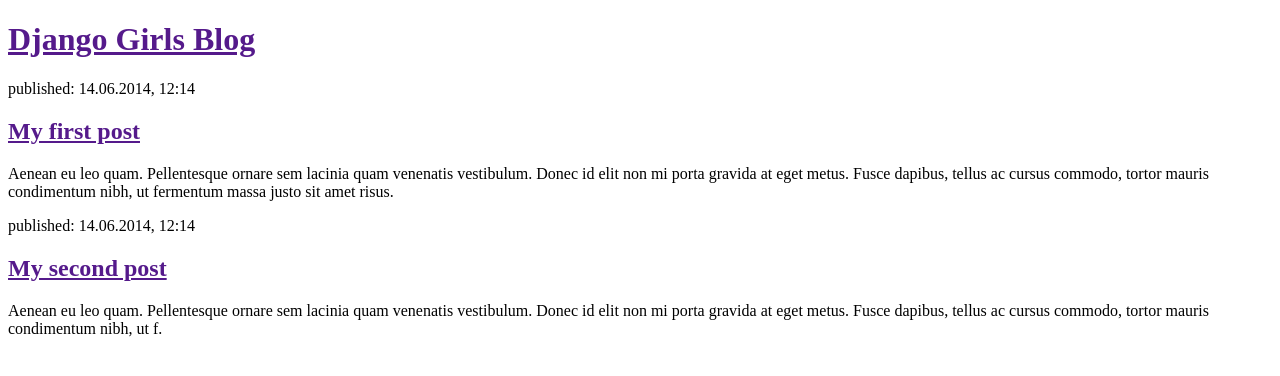
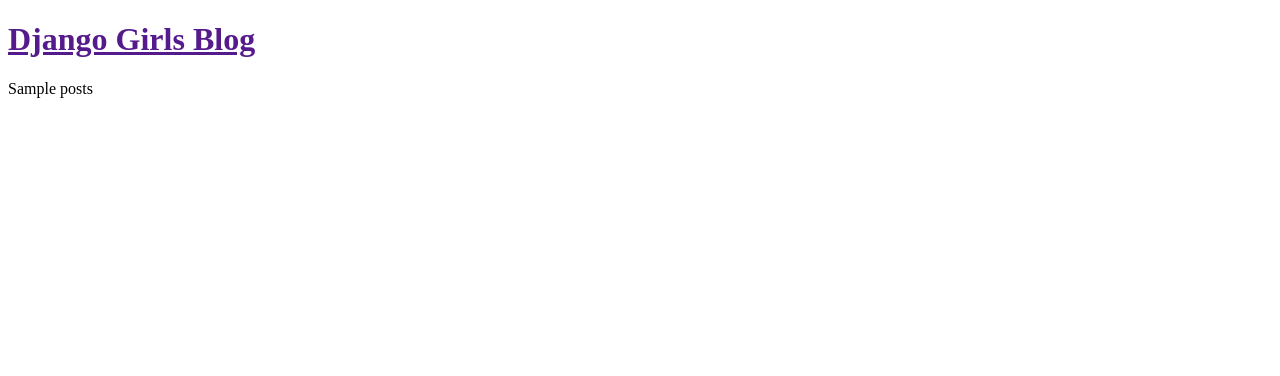
Before and after one commit to hadaron/dg, a Python web app: template blog/templates/blog/post_list.html in a window 1280 px wide. Shown: the top 376 px of the page. Run offline with Jinja, Linux system fonts and the light colour scheme; the template is opened without the code that fills it: most values are stand-ins (such as "Sample title", 1, 10 or a date in 2020).

Commit message:
change views.py

```diff
--- a/blog/templates/blog/post_list.html
+++ b/blog/templates/blog/post_list.html
@@ -9,16 +9,6 @@
                 <h1><a href="">Django Girls Blog</a></h1>
             </div>
 
-            <div>
-                <p>published: 14.06.2014, 12:14</p>
-                <h2><a href="">My first post</a></h2>
-                <p>Aenean eu leo quam. Pellentesque ornare sem lacinia quam venenatis vestibulum. Donec id elit non mi porta gravida at eget metus. Fusce dapibus, tellus ac cursus commodo, tortor mauris condimentum nibh, ut fermentum massa justo sit amet risus.</p>
-            </div>
-
-            <div>
-                <p>published: 14.06.2014, 12:14</p>
-                <h2><a href="">My second post</a></h2>
-                <p>Aenean eu leo quam. Pellentesque ornare sem lacinia quam venenatis vestibulum. Donec id elit non mi porta gravida at eget metus. Fusce dapibus, tellus ac cursus commodo, tortor mauris condimentum nibh, ut f.</p>
-            </div>
+            {{ posts }}
         </body>
 </html>
```
